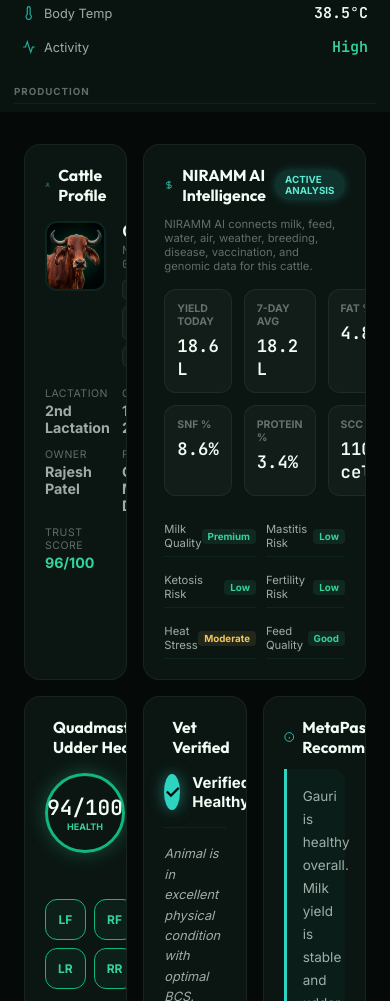
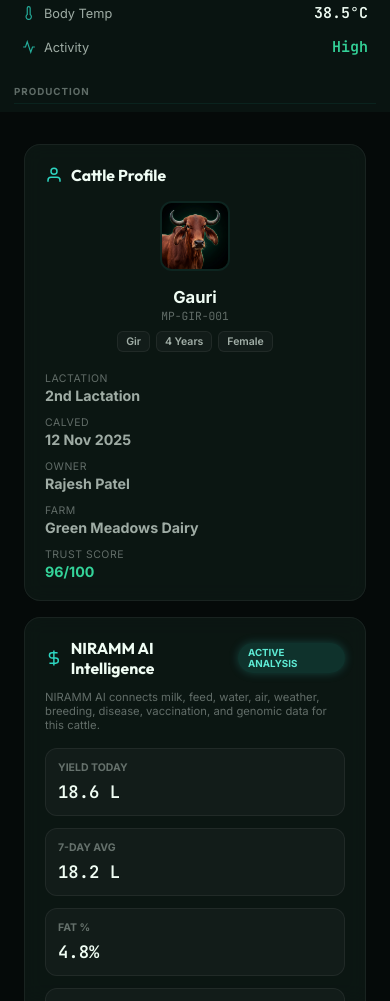
Before and after one commit to silambucse26/metapashuweb, a website built with Vite: page digital-twin.html in a window 390 px wide. Shown: the part 993-1994 px from the top of the page. Built offline with nearby package versions, Linux system fonts and the light colour scheme.

Commit message:
style: fix responsive layout for digital twin insights section on mobile

```diff
--- a/src/digital-twin.css
+++ b/src/digital-twin.css
@@ -1145,4 +1145,43 @@
   .dt-arrow-right { right: 10px; }
 
   .dt-cattle-name { font-size: 1.5rem; }
+
+  /* Insights Section Mobile */
+  .dt-niramm-grid {
+    grid-template-columns: 1fr;
+  }
+
+  .dt-profile-grid {
+    grid-template-columns: 1fr;
+  }
+
+  .dt-niramm-status-grid {
+    grid-template-columns: 1fr;
+  }
+
+  .dt-profile-content {
+    flex-direction: column;
+    align-items: center;
+    text-align: center;
+  }
+
+  .dt-profile-tags {
+    justify-content: center;
+  }
 }
+
+@media (max-width: 1200px) {
+  .dt-insights-grid {
+    grid-template-columns: repeat(2, 1fr);
+  }
+  .niramm-card { grid-column: span 2; }
+}
+
+@media (max-width: 900px) {
+  .dt-insights-grid {
+    grid-template-columns: 1fr;
+  }
+  .niramm-card, .profile-card, .quad-card, .vet-card, .ai-rec-card {
+    grid-column: span 1;
+  }
+}
```
